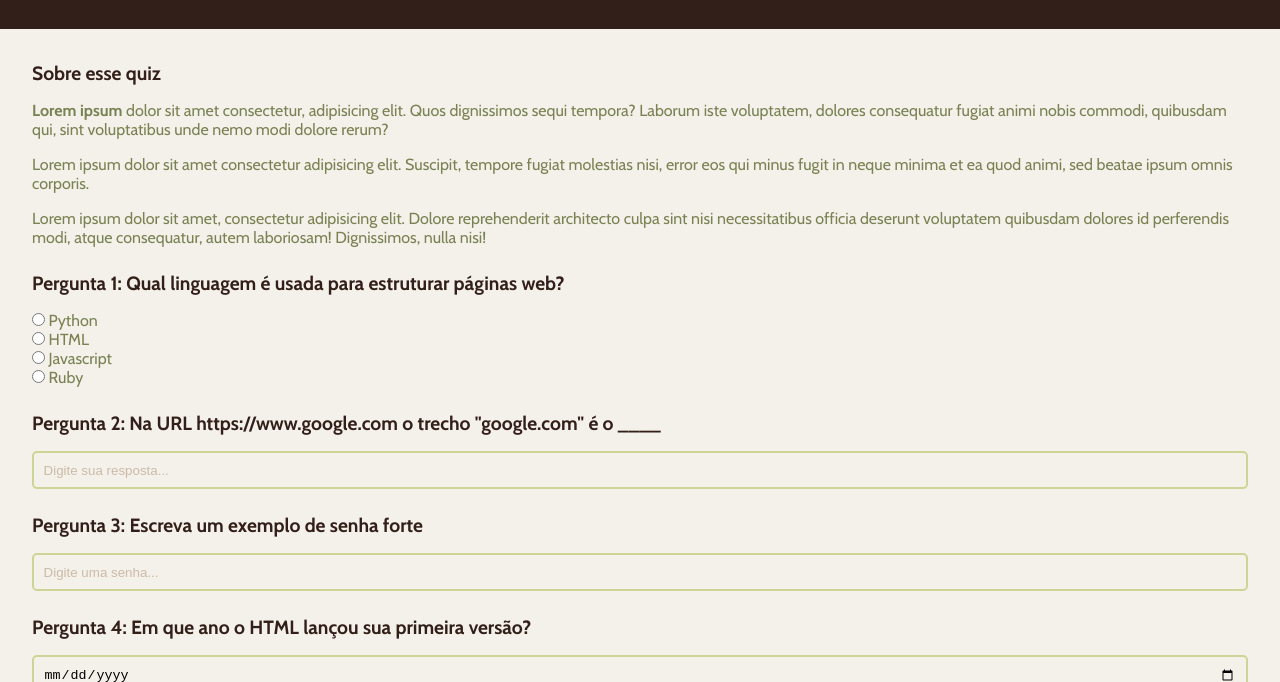
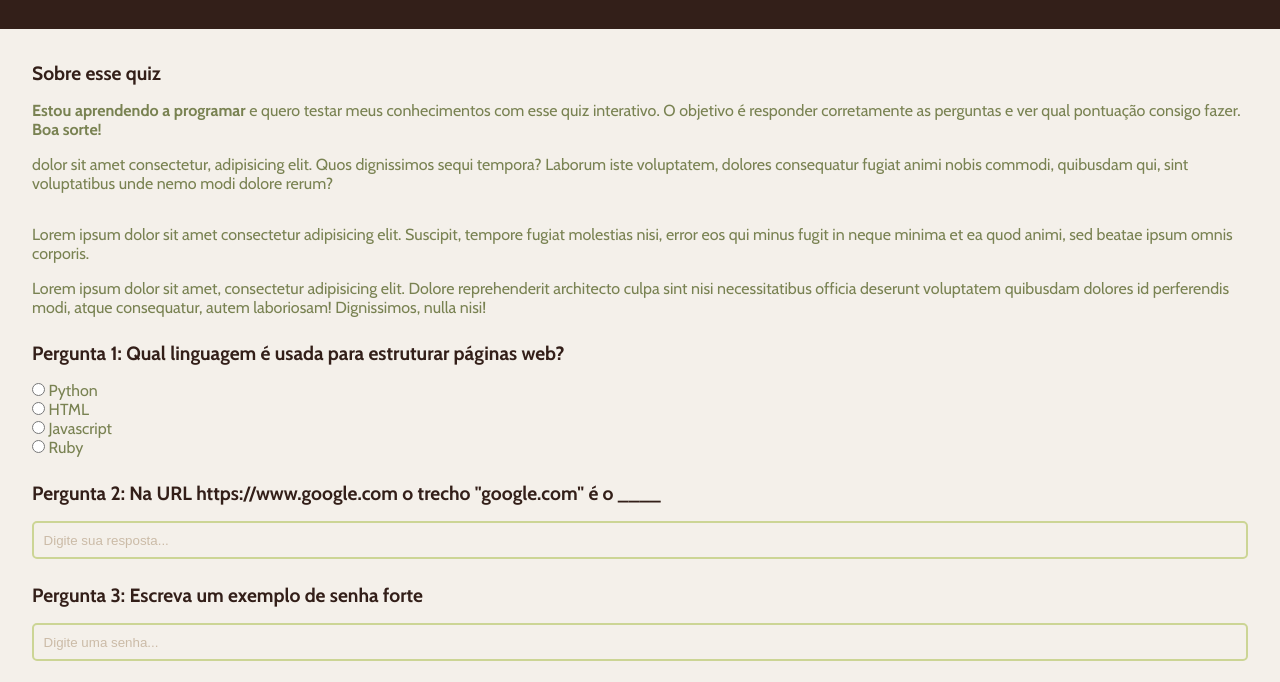
Before and after one commit to marcoaaalves/MEU_SITE, a plain HTML site: page index.html in a window 1280 px wide. Shown: the part 93-775 px from the top of the page. Drawn offline with nearby package versions, Linux system fonts and the light colour scheme.

Commit message:
Comite 2

```diff
--- a/index.html
+++ b/index.html
@@ -15,7 +15,8 @@
         <!--Introdução-->
         <section>
             <h2>Sobre esse quiz</h2>
-            <p><strong>Lorem ipsum</strong> dolor sit amet consectetur, adipisicing elit. Quos dignissimos sequi tempora? Laborum iste voluptatem, dolores consequatur fugiat animi nobis commodi, quibusdam qui, sint voluptatibus unde nemo modi dolore rerum?</p>
+            <p><strong>Estou aprendendo a programar</strong> e quero testar meus conhecimentos com esse quiz interativo. O objetivo é responder corretamente as perguntas e ver qual pontuação consigo fazer. <strong>Boa sorte!</strong></p>
+            </strong> dolor sit amet consectetur, adipisicing elit. Quos dignissimos sequi tempora? Laborum iste voluptatem, dolores consequatur fugiat animi nobis commodi, quibusdam qui, sint voluptatibus unde nemo modi dolore rerum?</p>
             <p>Lorem ipsum dolor sit amet consectetur adipisicing elit. Suscipit, tempore fugiat molestias nisi, error eos qui minus fugit in neque minima et ea quod animi, sed beatae ipsum omnis corporis.</p>
             <p>Lorem ipsum dolor sit amet, consectetur adipisicing elit. Dolore reprehenderit architecto culpa sint nisi necessitatibus officia deserunt voluptatem quibusdam dolores id perferendis modi, atque consequatur, autem laboriosam! Dignissimos, nulla nisi!</p>
         </section>
```
Also changed, not shown: 1 other file.
